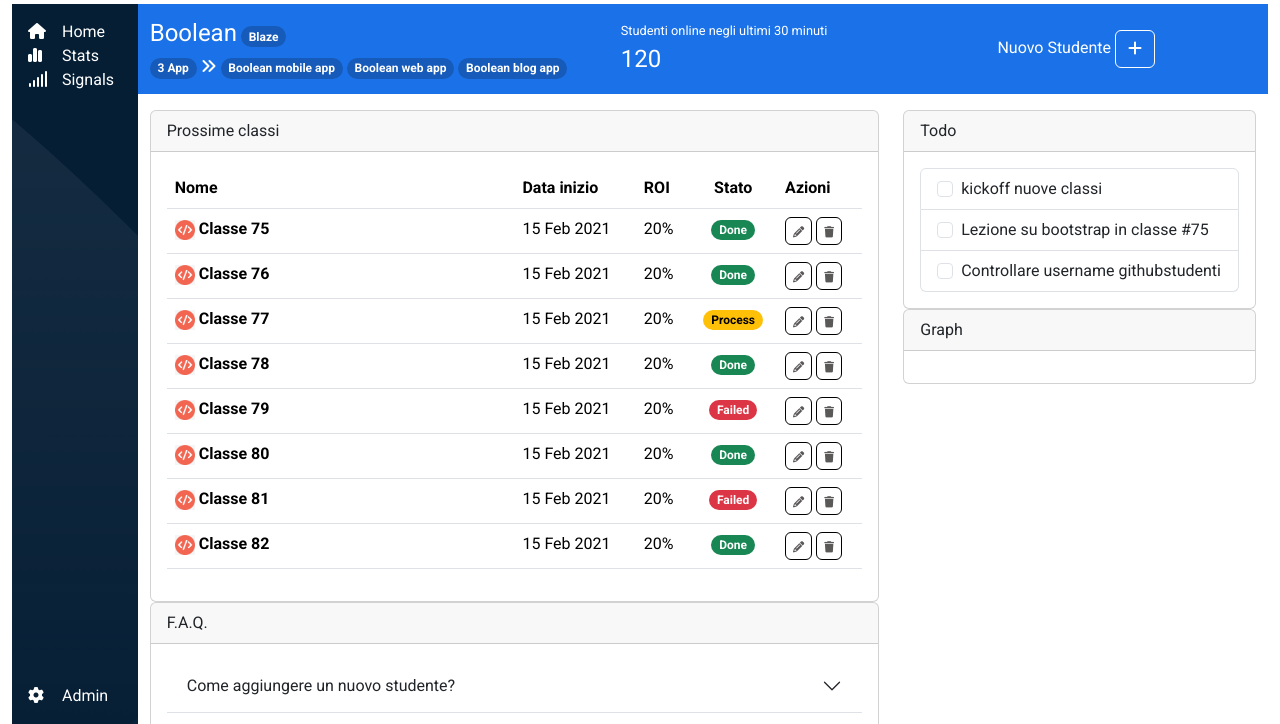
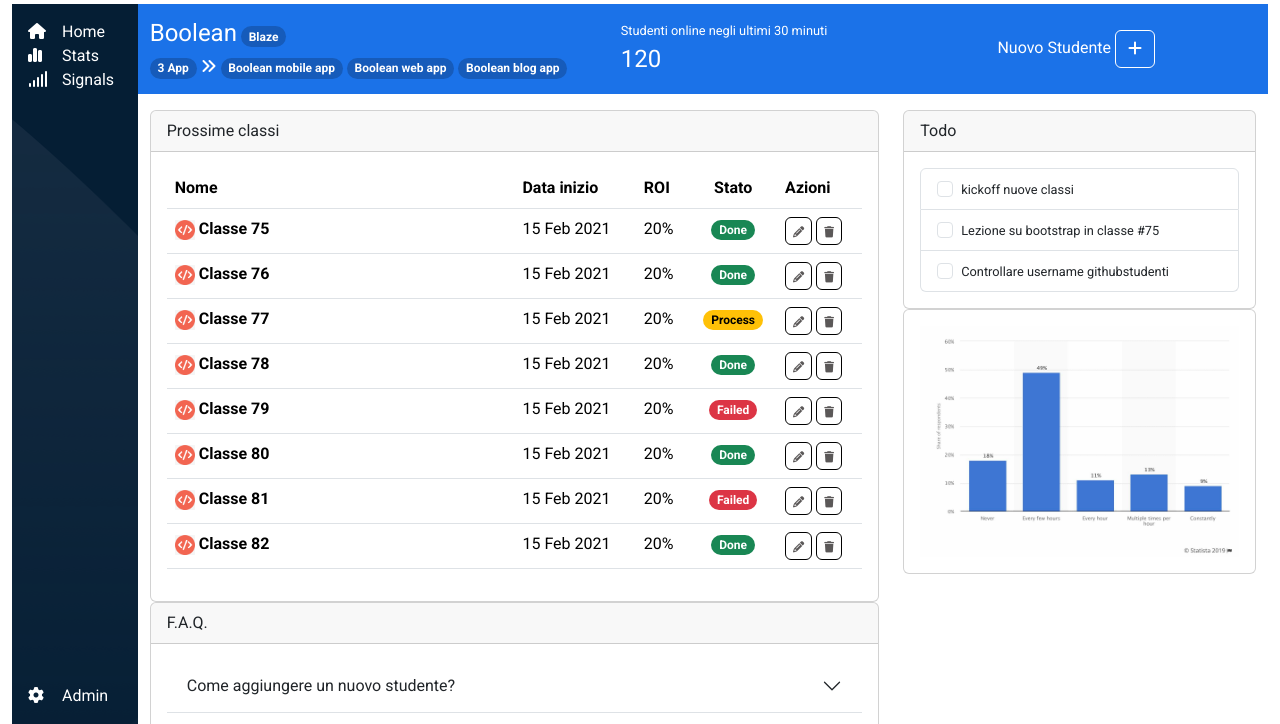
Before and after one commit to carmelocammalleri/html-css-bootstrap-dashboard, a plain HTML site: page index.html in a window 1280 px wide. Shown: the part 76-800 px from the top of the page. Drawn offline with nearby package versions, Linux system fonts and the light colour scheme.

Commit message:
[edit]: graph section

```diff
--- a/css/style.css
+++ b/css/style.css
@@ -73,6 +73,10 @@ ul {
   font-size: .8rem;
 }
 
+.quest {
+  font-size: .8rem;
+}
+
 @media screen and (min-width:992px){
   aside {
     width: 140px;
--- a/index.html
+++ b/index.html
@@ -493,15 +493,15 @@
                   <ul class="list-group">
                     <li class="list-group-item">
                       <input class="form-check-input me-1" type="checkbox" value="" id="firstCheckbox">
-                      <label class="form-check-label" for="firstCheckbox">kickoff nuove classi</label>
+                      <label class="form-check-label" for="firstCheckbox"><span class="quest">kickoff nuove classi</span></label>
                     </li>
                     <li class="list-group-item">
                       <input class="form-check-input me-1" type="checkbox" value="" id="secondCheckbox">
-                      <label class="form-check-label" for="secondCheckbox">Lezione su bootstrap in classe #75</label>
+                      <label class="form-check-label" for="secondCheckbox"><span class="quest">Lezione su bootstrap in classe #75</span></label>
                     </li>
                     <li class="list-group-item">
                       <input class="form-check-input me-1" type="checkbox" value="" id="thirdCheckbox">
-                      <label class="form-check-label" for="thirdCheckbox">Controllare username githubstudenti</label>
+                      <label class="form-check-label" for="thirdCheckbox"><span class="quest">Controllare username githubstudenti</span></label>
                     </li>
                   </ul>
                 </div>
@@ -510,11 +510,8 @@
 
               <!-- GRAPH -->
               <div class="card graph">
-                <div class="card-header">
-                  Graph
-                </div>
                 <div class="card-body">
-
+                  <img class="w-100 " src="./img/stats.jpeg" alt="stats">
                 </div>
               </div>
               <!-- /GRAPH -->
```
